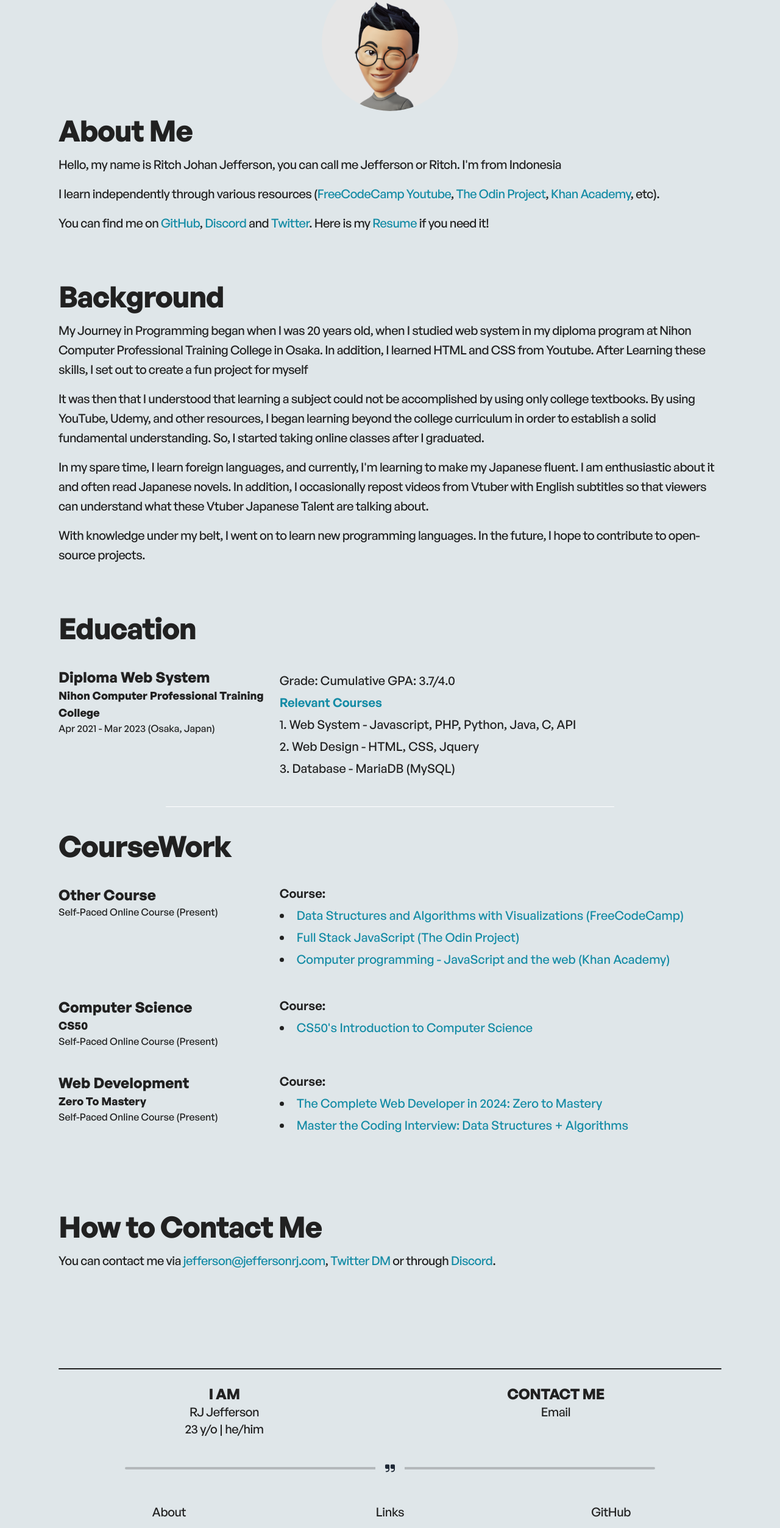
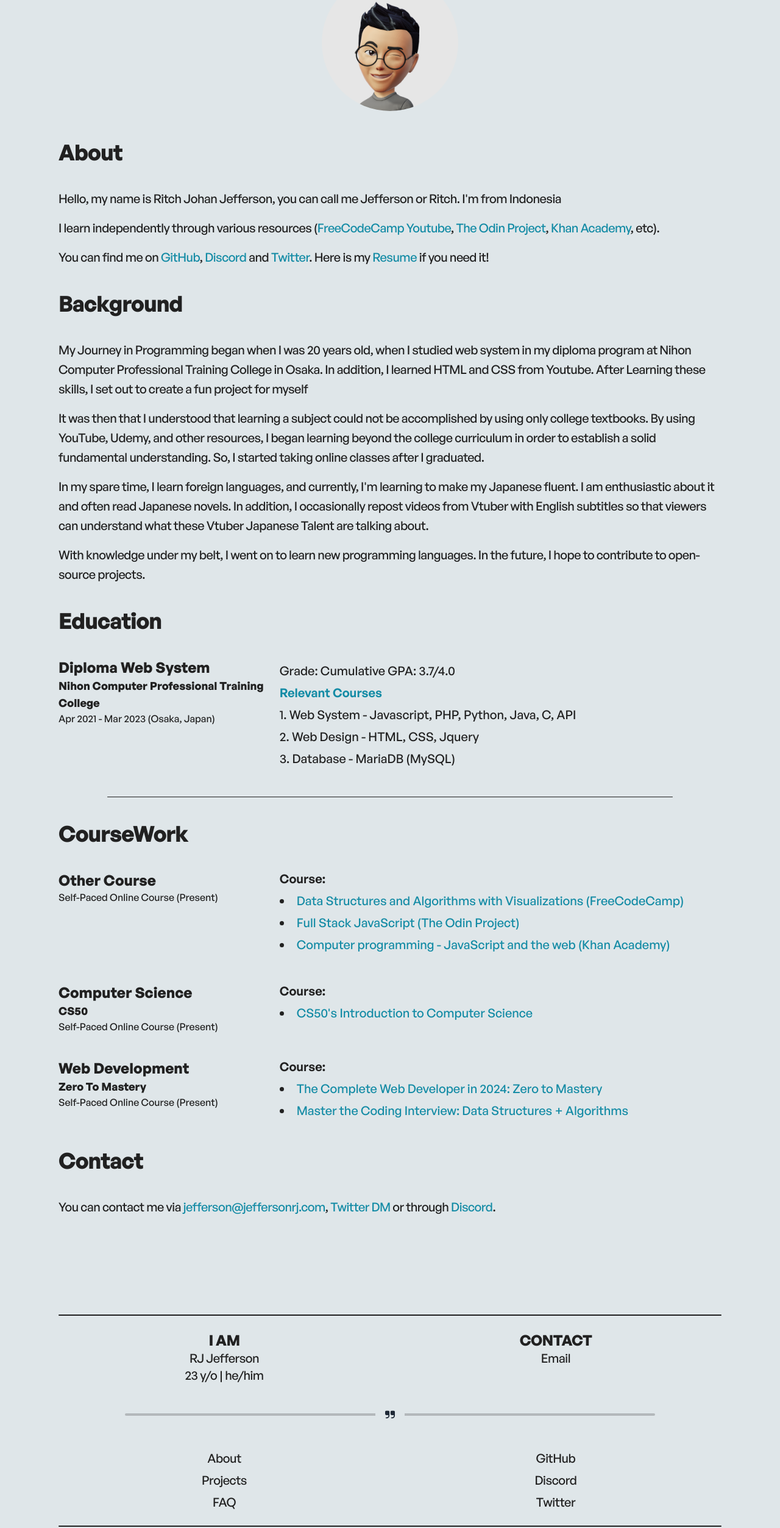
Before and after one commit to jeffersonrj14/jeffersonrj.com, a Next.js app: page /about in a window 1280 px wide. Shown: the part 234-2739 px from the top of the page at 61% size. Built offline with nearby package versions, Linux system fonts and the light colour scheme.

Commit message:
fix: Responsive Issue on Mobile and Desktop #7

```diff
--- a/src/components/about/AboutBackground.jsx
+++ b/src/components/about/AboutBackground.jsx
@@ -13,33 +13,32 @@ const InlineLink = ({ href, children }) => (
 
 function AboutBackground() {
   return (
-    <div className='flex flex-col pt-10'>
-      <h1 className='font-header text-5xl font-bold tracking-tight pt-10 text-center md:text-left'>
-        Background
-      </h1>
-
-      <p className='mt-4 text-xl font-medium leading-8 tracking-tight'>
+    <div className='flex flex-col'>
+      <h1 className='font-header text-4xl font-bold tracking-tight text-left'>Background</h1>
+      <div className='my-10'>
+        <p className='mb-4 text-xl font-medium leading-8 tracking-tight'>
           My Journey in Programming began when I was 20 years old, when I studied web system in my
           diploma program at Nihon Computer Professional Training College in Osaka. In addition, I
           learned HTML and CSS from Youtube. After Learning these skills, I set out to create a fun
           project for myself
         </p>
-      <p className='mt-4 text-xl font-medium leading-8 tracking-tight'>
+        <p className='mb-4 text-xl font-medium leading-8 tracking-tight'>
           It was then that I understood that learning a subject could not be accomplished by using
           only college textbooks. By using YouTube, Udemy, and other resources, I began learning
-        beyond the college curriculum in order to establish a solid fundamental understanding. So, I
-        started taking online classes after I graduated.
+          beyond the college curriculum in order to establish a solid fundamental understanding. So,
+          I started taking online classes after I graduated.
         </p>
-      <p className='mt-4 text-xl font-medium leading-8 tracking-tight'>
+        <p className='mb-4 text-xl font-medium leading-8 tracking-tight'>
           In my spare time, I learn foreign languages, and currently, I&apos;m learning to make my
           Japanese fluent. I am enthusiastic about it and often read Japanese novels. In addition, I
-        occasionally repost videos from Vtuber with English subtitles so that viewers can understand
-        what these Vtuber Japanese Talent are talking about.
+          occasionally repost videos from Vtuber with English subtitles so that viewers can
+          understand what these Vtuber Japanese Talent are talking about.
         </p>
-      <p className='mt-4 text-xl font-medium leading-8 tracking-tight'>
-        With knowledge under my belt, I went on to learn new programming languages. In the future, I
-        hope to contribute to open-source projects.
+        <p className='text-xl font-medium leading-8 tracking-tight'>
+          With knowledge under my belt, I went on to learn new programming languages. In the future,
+          I hope to contribute to open-source projects.
         </p>
+      </div>
     </div>
   )
 }
--- a/src/components/about/AboutContact.jsx
+++ b/src/components/about/AboutContact.jsx
@@ -14,17 +14,14 @@ const InlineLink = ({ href, children }) => (
 function AboutContact() {
   return (
     <div>
-      <h1 className='font-header text-5xl font-bold tracking-tight text-center md:text-left pt-10'>
-        How to Contact Me
-      </h1>
+      <h1 className='font-header text-4xl font-bold tracking-tight text-left'>Contact</h1>
 
-      <p className='mt-4 text-xl font-medium leading-8 tracking-tight '>
+      <p className='my-10 text-xl font-medium leading-8 tracking-tight '>
         You can contact me via{' '}
         <InlineLink href='mailto:jefferson@jeffersonrj.com'>jefferson@jeffersonrj.com</InlineLink>,{' '}
         <InlineLink href='https://twitter.com/jeffersonrj14'>Twitter DM</InlineLink> or through{' '}
         <InlineLink href='https://discordapp.com/users/606481557615542273'>Discord</InlineLink>.
         <br />
-        {/* If you want to have a more secure channel of communication, you can also reach me on <InlineLink href="https:keybase.io/jeffersonrj14">Keybase</InlineLink> */}
       </p>
     </div>
   )
--- a/src/components/about/AboutEducation.jsx
+++ b/src/components/about/AboutEducation.jsx
@@ -14,9 +14,7 @@ const MyLinks = ({ href, text, rel }) => {
 function AboutEducation() {
   return (
     <div>
-      <h1 className='font-header text-5xl font-bold tracking-tight text-center md:text-left'>
-        Education
-      </h1>
+      <h1 className='font-header text-4xl font-bold tracking-tight text-left'>Education</h1>
       {/*  */}
       <div className='grid grid-cols-1 md:grid-cols-6 my-10'>
         <div className='flex flex-col col-span-2 mb-4 md:mb-0'>
--- a/src/components/about/AboutMain.jsx
+++ b/src/components/about/AboutMain.jsx
@@ -33,16 +33,16 @@ function AboutMain() {
       <AboutMe />
       <AboutBackground />
 
-      <section className='mt-10 sm:mt-20 '>
+      <section>
         <AboutEducation />
       </section>
 
-      <hr className='border-primary-light rounded-2xl mx-44' />
+      <hr className='dark:border-primary-light border-primary-dark rounded-2xl mx-20' />
       <section className=' pt-10'>
         <CourseWork />
       </section>
 
-      <section className=' pt-10'>
+      <section>
         <AboutContact />
       </section>
     </div>
--- a/src/components/about/AboutMe.jsx
+++ b/src/components/about/AboutMe.jsx
@@ -14,27 +14,29 @@ const InlineLink = ({ href, children }) => (
 function AboutMe() {
   return (
     <div>
-      <h1 className='font-header text-5xl font-bold tracking-tight text-center md:text-left pt-10 '>
-        About Me
-      </h1>
-      <p className='mt-4 text-xl font-medium leading-8 tracking-tight '>
+      <h1 className='font-header text-4xl font-bold tracking-tight text-left mt-20'>About</h1>
+      <div className='my-10'>
+        <p className='mb-4 text-xl font-medium leading-8 tracking-tight '>
           Hello, my name is Ritch Johan Jefferson, you can call me Jefferson or Ritch. I&#39;m from
           Indonesia
         </p>
 
-      <p className='mt-4 text-xl font-medium leading-8 tracking-tight'>
+        <p className='mb-4 text-xl font-medium leading-8 tracking-tight'>
           I learn independently through various resources (
-        <InlineLink href='https://www.youtube.com/c/Freecodecamp'>FreeCodeCamp Youtube</InlineLink>,{' '}
-        <InlineLink href='https://www.theodinproject.com/'>The Odin Project</InlineLink>,{' '}
+          <InlineLink href='https://www.youtube.com/c/Freecodecamp'>
+            FreeCodeCamp Youtube
+          </InlineLink>
+          , <InlineLink href='https://www.theodinproject.com/'>The Odin Project</InlineLink>,{' '}
           <InlineLink href='https://www.khanacademy.org/computing'>Khan Academy</InlineLink>, etc).
         </p>
 
-      <p className='mt-4 text-xl font-medium leading-8 tracking-tight'>
-        You can find me on <InlineLink href='https://github.com/jeffersonrj14'>GitHub</InlineLink>,{' '}
-        <InlineLink href='https://discordapp.com/users/606481557615542273'>Discord</InlineLink> and{' '}
-        <InlineLink href='https://twitter.com/jeffersonrj14'>Twitter</InlineLink>. Here is my{' '}
+        <p className=' text-xl font-medium leading-8 tracking-tight'>
+          You can find me on <InlineLink href='https://github.com/jeffersonrj14'>GitHub</InlineLink>
+          , <InlineLink href='https://discordapp.com/users/606481557615542273'>Discord</InlineLink>{' '}
+          and <InlineLink href='https://twitter.com/jeffersonrj14'>Twitter</InlineLink>. Here is my{' '}
           <InlineLink href='/resume.pdf'>Resume</InlineLink> if you need it!
         </p>
+      </div>
     </div>
   )
 }
--- a/src/components/about/AboutMeBio.jsx
+++ b/src/components/about/AboutMeBio.jsx
@@ -4,7 +4,7 @@ function AboutMeBio() {
   return (
     <div className='flex w-full flex-col items-center'>
       <section className='mt-16 w-full p-4'>
-        <div className='relative mb-12 h-12 w-56 mx-auto'>
+        <div className='relative mb-12 h-10 w-48 md:h-12 md:w-56 mx-auto'>
           <Image
             src='/author2.png'
             alt='Profile Picture'
--- a/src/components/about/CourseWork.jsx
+++ b/src/components/about/CourseWork.jsx
@@ -28,9 +28,7 @@ const CourseList = ({ href, text, rel }) => {
 function CourseWork() {
   return (
     <div>
-      <h1 className='font-header text-5xl font-bold tracking-tight text-center md:text-left'>
-        CourseWork
-      </h1>
+      <h1 className='font-header text-4xl font-bold tracking-tight text-left'>CourseWork</h1>
 
       <div className='grid grid-cols-1 md:grid-cols-6 my-10'>
         <div className='flex flex-col col-span-2 mb-4 md:mb-0'>
--- a/src/components/shared/AppFooter.jsx
+++ b/src/components/shared/AppFooter.jsx
@@ -81,7 +81,7 @@ const AboutMe = () => {
 
       <div>
         <h2 className='font-header uppercase tracking-tight text-2xl font-extrabold  text-jefferson-dark dark:text-jefferson-light'>
-          Contact Me
+          Contact
         </h2>
 
         <ul className='font-medium tracking-tight text-slate-200'>
@@ -98,29 +98,12 @@ const AboutMe = () => {
 
 const AboutMe2 = () => {
   return (
-    <div className='my-4 grid grid-cols-3 sm:grid-cols-3'>
+    <div className='my-4 grid grid-cols-2 sm:grid-cols-2'>
       <div>
         <ul className='font-medium tracking-tight text-slate-200'>
           <MyLinks href='/about' text='About' target='_self' />
           <MyLinks href='/projects' text='Projects' target='_self' />
           <MyLinks href='/faqs' text='FAQ' target='_self' />
-        </ul>
-      </div>
-      <div>
-        <ul className='font-medium tracking-tight text-slate-200'>
-          <MyLinks href='https://links.jeffersonrj.com' text='Links' rel='me' target='a_blank' />
-          <MyLinks
-            href='https://hi.jeffersonrj.com'
-            text='Utils & Blog'
-            rel='me'
-            target='a_blank'
-          />
-          <MyLinks
-            href='https://projects.jeffersonrj.com'
-            text='React Projects'
-            rel='me'
-            target='a_blank'
-          />
         </ul>
       </div>
       <div>
--- a/src/components/shared/AppHeader.jsx
+++ b/src/components/shared/AppHeader.jsx
@@ -50,18 +50,7 @@ function AppHeader() {
   }, [])
 
   function toggleMenu() {
-    if (!showMenu) {
-      setShowMenu(true)
-    } else {
-      setShowMenu(false)
-    }
-  }
-
-  const handleClick = (e) => {
-    e.preventDefault() // To prevent opening mail app
-    const email = e.currentTarget.getAttribute('email')
-    toast.success('Email copied to clipboard')
-    navigator.clipboard.writeText(email)
+    setShowMenu(!showMenu)
   }
 
   return (
@@ -71,11 +60,7 @@ function AppHeader() {
       id='nav'
       className='sm:container sm:mx-auto'
     >
-      {/* Header */}
-      <div className='z-10 max-w-screen-lg xl:max-w-screen-xl block sm:flex sm:justify-between sm:items-center py-6'>
-        {/* Header menu links and small screen hamburger menu */}
-        <div className='flex justify-between items-center px-4 sm:px-0'>
-          <div>
+      <div className='z-10 max-w-screen-lg xl:max-w-screen-xl flex flex-wrap items-center justify-between py-6 px-4 sm:px-0'>
         <Link
           href='/'
           className='py-4 font-header text-xl font-extrabold'
@@ -93,13 +78,13 @@ function AppHeader() {
             14
           </span>
         </Link>
-          </div>
 
         {/* Theme switcher small screen */}
+        <div className='flex items-center'>
           <div
             onClick={() => setTheme(activeTheme)}
             aria-label='Theme Switcher'
-            className='block sm:hidden ml-40 bg-jefferson-light dark:bg-jefferson-dark hover:bg-jefferson-maindark hover:dark:bg-jefferson-main text-jefferson-dark hover:text-jefferson-light dark:text-jefferson-light hover:dark:text-jefferson-dark p-3 shadow-lg rounded-xl cursor-pointer'
+            className='sm:hidden ml-4 bg-jefferson-light dark:bg-jefferson-dark hover:bg-jefferson-maindark hover:dark:bg-jefferson-main text-jefferson-dark hover:text-jefferson-light dark:text-jefferson-light hover:dark:text-jefferson-dark p-3 shadow-lg rounded-xl cursor-pointer'
           >
             {activeTheme === 'dark' ? (
               <FiMoon className='text-xl' />
@@ -109,48 +94,40 @@ function AppHeader() {
           </div>
 
           {/* Small screen hamburger menu */}
-          <div className='sm:hidden'>
           <button
             onClick={toggleMenu}
             type='button'
-              className='focus:outline-none'
+            className='ml-4 sm:hidden focus:outline-none text-jefferson-dark dark:text-ternary-light'
             aria-label='Hamburger Menu'
           >
-              <svg
-                xmlns='http://www.w3.org/2000/svg'
-                viewBox='0 0 24 24'
-                className='h-7 w-7 fill-current text-jefferson-dark dark:text-ternary-light'
-              >
             {showMenu ? <FiX className='text-3xl' /> : <FiMenu className='text-3xl' />}
-              </svg>
           </button>
-          </div>
         </div>
 
         {/* Header links small screen */}
-        <div
-          className={
-            showMenu
-              ? 'block m-0 sm:ml-4 sm:mt-3 md:flex px-5 py-3 sm:p-0 justify-between items-center shadow-lg sm:shadow-none'
-              : 'hidden'
-          }
+        <div className={`${showMenu ? 'block' : 'hidden'} sm:hidden w-full mt-4 space-y-2`}>
+          <Link
+            href='/about'
+            aria-label='About Me'
+            className='block text-lg font-general-medium text-jefferson-dark dark:text-ternary-light hover:text-jefferson-maindark dark:hover:text-jefferson-light sm:mx-4 mb-2 sm:py-2 border-t-2 pt-3 sm:pt-2 sm:border-t-0 border-secondary-dark dark:border-secondary-light'
           >
-          <div className='block text-left text-lg text-jefferson-dark dark:text-ternary-light dark:hover:text-jefferson-light hover:text-jefferson-maindark  sm:mx-4 mb-2 sm:py-2 border-t-2 pt-3 sm:pt-2 sm:border-t-0 border-secondary-dark'>
-            <Link href='/about' aria-label='About Me'>
             About
           </Link>
-          </div>
-          <div className='block text-left text-lg text-jefferson-dark dark:text-ternary-light dark:hover:text-jefferson-light hover:text-jefferson-maindark sm:mx-4 mb-2 sm:py-2'>
-            <Link href='/projects' aria-label='Projects'>
+          <Link
+            href='/projects'
+            aria-label='Projects'
+            className='block text-lg font-general-medium text-jefferson-dark dark:text-ternary-light hover:text-jefferson-maindark dark:hover:text-jefferson-light'
+          >
             Projects
           </Link>
-          </div>
-          <div className='block text-left text-lg text-jefferson-dark dark:text-ternary-light dark:hover:text-jefferson-light hover:text-jefferson-maindark  sm:mx-4 mb-2 sm:py-2'>
-            <Link href='/faqs' aria-label='Frequently Asked Questions'>
+          <Link
+            href='/faqs'
+            aria-label='Frequently Asked Questions'
+            className='block text-lg font-general-medium text-jefferson-dark dark:text-ternary-light hover:text-jefferson-maindark dark:hover:text-jefferson-light'
+          >
             FAQ
           </Link>
-          </div>
-          <div className='border-t-2 pt-3 sm:pt-0 sm:border-t-0 border-secondary-dark'>
+          <div className='border-t-2 pt-3 sm:pt-0 sm:border-t-0 border-secondary-dark dark:border-secondary-light'>
             <Link href='mailto:jefferson@jeffersonrj.com' aria-label='Send me an email' passHref>
               <div className='mb-3 text-md font-general-medium bg-jefferson-light  hover:bg-jefferson-maindark hover:dark:bg-jefferson-main hover:text-jefferson-light  text-jefferson-dark shadow-lg rounded-md px-5 py-2.5 duration-300'>
                 <IoMail className='inline text-xl mr-2' />
@@ -174,19 +151,19 @@ function AppHeader() {
         {/* Header links large screen */}
         <div className='font-general-medium hidden m-0 sm:ml-4 mt-5 sm:mt-3 sm:flex p-5 sm:p-0 justify-center items-center shadow-lg sm:shadow-none'>
           <div
-            className='block text-left text-lg font-medium text-jefferson-dark dark:text-ternary-light dark:hover:text-jefferson-light hover:text-jefferson-maindark sm:mx-4 mb-2 sm:py-2'
+            className='block text-left text-lg font-general-medium text-jefferson-dark dark:text-ternary-light dark:hover:text-jefferson-light hover:text-jefferson-maindark sm:mx-4 mb-2 sm:py-2'
             aria-label='About Me'
           >
             <Link href='/about'>About</Link>
           </div>
           <div
-            className='block text-left text-lg font-medium text-jefferson-dark dark:text-ternary-light dark:hover:text-jefferson-light hover:text-jefferson-maindark sm:mx-4 mb-2 sm:py-2'
+            className='block text-left text-lg font-general-medium text-jefferson-dark dark:text-ternary-light dark:hover:text-jefferson-light hover:text-jefferson-maindark sm:mx-4 mb-2 sm:py-2'
             aria-label='Projects'
           >
             <Link href='/projects'>Projects</Link>
           </div>
           <div
-            className='block text-left text-lg font-medium text-jefferson-dark dark:text-ternary-light dark:hover:text-jefferson-light hover:text-jefferson-maindark sm:mx-4 mb-2 sm:py-2'
+            className='block text-left text-lg font-general-medium text-jefferson-dark dark:text-ternary-light dark:hover:text-jefferson-light hover:text-jefferson-maindark sm:mx-4 mb-2 sm:py-2'
             aria-label='Frequently Asked Questions'
           >
             <Link href='/faqs'>FAQ</Link>
```
Lines whose indentation alone changed are shown as unchanged.
